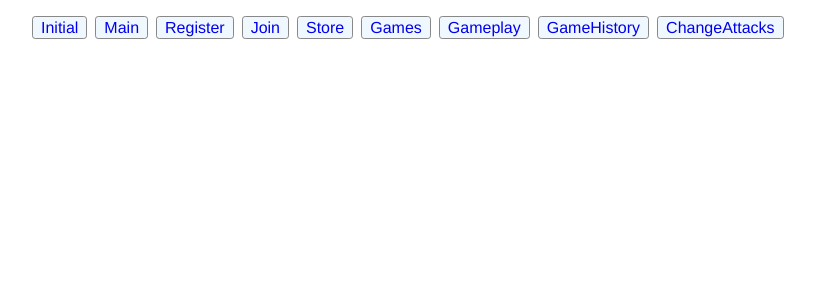
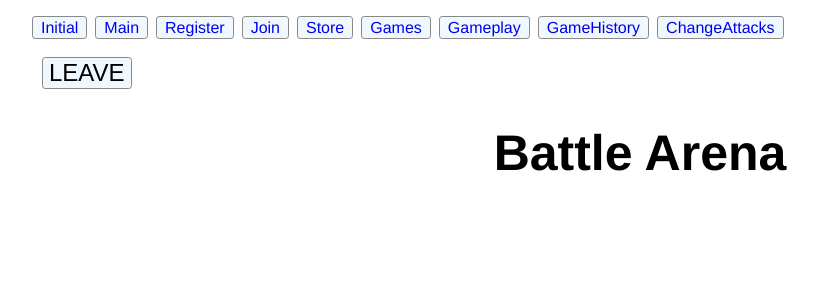
Before and after one commit to MIGI10/battle-arena, a Vue app: page /gameplay in a window 1280 px wide. Shown: the top 300 px of the page, without its empty margins (0-818 px from the left). Built offline with nearby package versions, Linux system fonts and the light colour scheme.

Commit message:
gameplay, games, main initialised

```diff
--- a/src/views/Gameplay.vue
+++ b/src/views/Gameplay.vue
@@ -1,5 +1,45 @@
 <template>
     <main>
-
+        <div class="gameplay">
+        <div class="top-bar">
+            <button class="leave-button">Leave</button>
+        </div>
+        <h1 class="title">Battle Arena</h1>
+        </div>
     </main>
 </template>
+
+<style scoped>
+.gameplay {
+    text-align: center;
+}
+
+.top-bar {
+    display: flex;
+    justify-content: space-between;
+    padding: 10px;
+}
+
+.leave-button {
+    font-size: 1.5rem;
+    cursor: pointer;
+}
+
+.leave-button:hover {
+    background-color: rgb(82, 108, 255);
+    transition-duration: 0.1s;
+}
+
+.leave-button:active {
+    background-color: rgb(22, 57, 255);
+    box-shadow: rgba(225, 228, 232, 0.2) 0 1px 0 inset;
+    transition: none 0s;
+}
+
+.title {
+    display: inline-block;
+    text-align: center;
+    margin-top: 25px;
+    font-size: 50px;
+}
+</style>
--- a/src/views/Games.vue
+++ b/src/views/Games.vue
@@ -5,7 +5,7 @@
             <button class="arrow-button">←</button>
             <button class="setting-button">⚙️</button>
         </div>
-        <h1 class="title">Player {{ playerName }}'s Game History</h1>
+        <h1 class="title">Game Finder</h1>
 
         <div class="game-data-scroll-bar">
             <!-- games of the player to put with the API -->
--- a/src/views/Main.vue
+++ b/src/views/Main.vue
@@ -1,5 +1,45 @@
 <template>
     <main>
-
+        <div class="main">
+        <div class="top-bar">
+            <button class="setting-button">⚙️</button>
+        </div>
+        <h1 class="title">Battle Arena</h1>
+        </div>
     </main>
 </template>
+
+<style scoped>
+.main {
+    text-align: center;
+}
+
+.top-bar {
+    display: flex;
+    justify-content: space-between;
+    padding: 10px;
+}
+
+.setting-button {
+    font-size: 1.5rem;
+    cursor: pointer;
+}
+
+.setting-button:hover {
+    background-color: rgb(82, 108, 255);
+    transition-duration: 0.1s;
+}
+
+.setting-button:active {
+    background-color: rgb(22, 57, 255);
+    box-shadow: rgba(225, 228, 232, 0.2) 0 1px 0 inset;
+    transition: none 0s;
+}
+
+.title {
+    display: inline-block;
+    text-align: center;
+    margin-top: 25px;
+    font-size: 50px;
+}
+</style>
```
